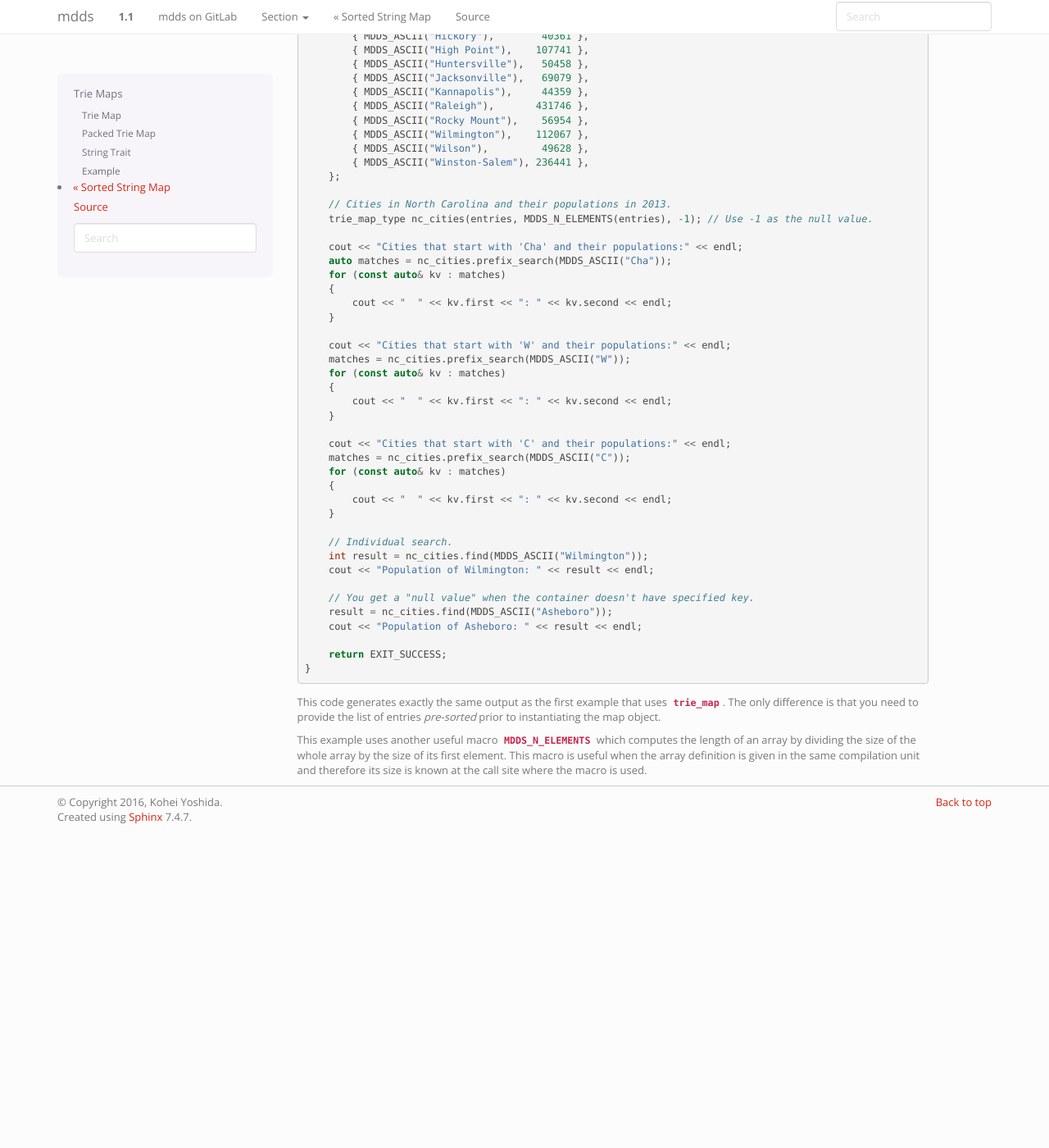
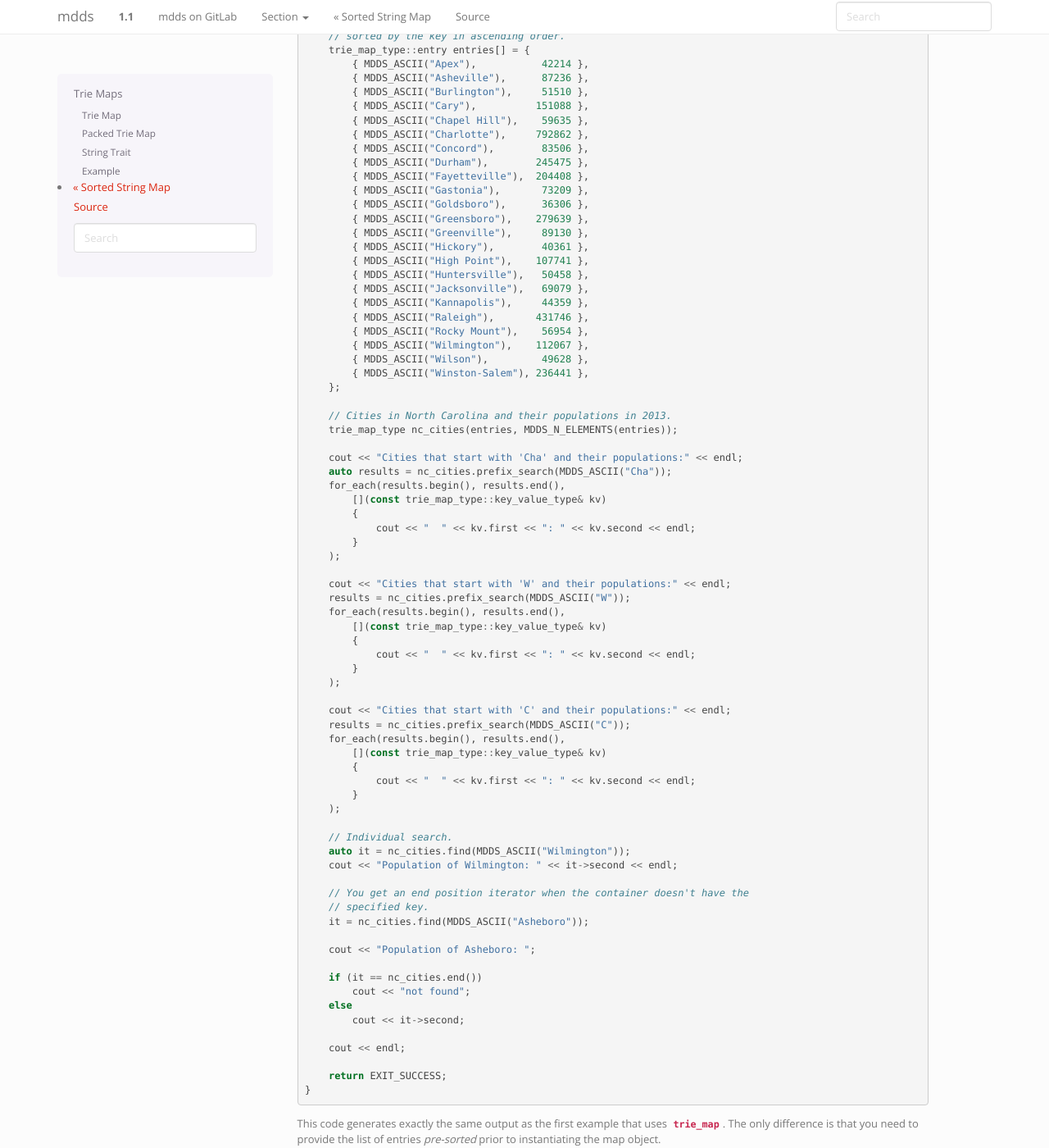
Before and after one commit to kohei-us/mdds, a Sphinx documentation site: the page built from doc/trie_map.rst, in a window 1280 px wide and 1400 px high, scrolled down 2777 px. Shown: the whole window at 82% size. Built offline with Sphinx 7.4.7, drawn with Linux system fonts in a browser that asks for light colours; before the commit the page ends 3792 px from its top, so only the background shows below that; some of the changed text lies outside the part shown.

Commit message:
Update the docs with new example code snippets.

```diff
--- a/doc/trie_map.rst
+++ b/doc/trie_map.rst
@@ -44,7 +44,7 @@ and reduced memory footprint.
     int main()
     {
         // Cities in North Carolina and their populations in 2013.
-        trie_map_type nc_cities(-1); // Use -1 as the null value.
+        trie_map_type nc_cities;
 
         // Insert key-value pairs.
         nc_cities.insert(MDDS_ASCII("Charlotte"),     792862);
@@ -72,36 +72,51 @@ and reduced memory footprint.
         nc_cities.insert(MDDS_ASCII("Goldsboro"),     36306);
 
         cout << "Cities that start with 'Cha' and their populations:" << endl;
-        auto matches = nc_cities.prefix_search(MDDS_ASCII("Cha"));
-        for (const auto& kv : matches)
-        {
-            cout << "  " << kv.first << ": " << kv.second << endl;
-        }
+        auto results = nc_cities.prefix_search(MDDS_ASCII("Cha"));
+        for_each(results.begin(), results.end(),
+            [](const trie_map_type::key_value_type& kv)
+            {
+                cout << "  " << kv.first << ": " << kv.second << endl;
+            }
+        );
 
         cout << "Cities that start with 'W' and their populations:" << endl;
-        matches = nc_cities.prefix_search(MDDS_ASCII("W"));
-        for (const auto& kv : matches)
-        {
-            cout << "  " << kv.first << ": " << kv.second << endl;
-        }
+        results = nc_cities.prefix_search(MDDS_ASCII("W"));
+        for_each(results.begin(), results.end(),
+            [](const trie_map_type::key_value_type& kv)
+            {
+                cout << "  " << kv.first << ": " << kv.second << endl;
+            }
+        );
 
         // Create a compressed version of the container.  It works nearly identically.
         auto packed = nc_cities.pack();
 
         cout << "Cities that start with 'C' and their populations:" << endl;
-        matches = packed.prefix_search(MDDS_ASCII("C"));
-        for (const auto& kv : matches)
-        {
-            cout << "  " << kv.first << ": " << kv.second << endl;
-        }
+        auto packed_results = packed.prefix_search(MDDS_ASCII("C"));
+        for_each(packed_results.begin(), packed_results.end(),
+            [](const trie_map_type::key_value_type& kv)
+            {
+                cout << "  " << kv.first << ": " << kv.second << endl;
+            }
+        );
 
         // Individual search.
-        int result = packed.find(MDDS_ASCII("Wilmington"));
-        cout << "Population of Wilmington: " << result << endl;
+        auto it = packed.find(MDDS_ASCII("Wilmington"));
+        cout << "Population of Wilmington: " << it->second << endl;
 
-        // You get a "null value" when the container doesn't have specified key.
-        result = packed.find(MDDS_ASCII("Asheboro"));
-        cout << "Population of Asheboro: " << result << endl;
+        // You get an end position iterator when the container doesn't have the
+        // specified key.
+        it = packed.find(MDDS_ASCII("Asheboro"));
+
+        cout << "Population of Asheboro: ";
+
+        if (it == packed.end())
+            cout << "not found";
+        else
+            cout << it->second;
+
+        cout << endl;
 
         return EXIT_SUCCESS;
     }
@@ -127,7 +142,7 @@ You'll get the following output when compiling the above code and executing it::
       Charlotte: 792862
       Concord: 83506
     Population of Wilmington: 112067
-    Population of Asheboro: -1
+    Population of Asheboro: not found
 
 Here is a version that uses :cpp:class:`~mdds::packed_trie_map`::
 
@@ -170,36 +185,51 @@ Here is a version that uses :cpp:class:`~mdds::packed_trie_map`::
         };
 
         // Cities in North Carolina and their populations in 2013.
-        trie_map_type nc_cities(entries, MDDS_N_ELEMENTS(entries), -1); // Use -1 as the null value.
+        trie_map_type nc_cities(entries, MDDS_N_ELEMENTS(entries));
 
         cout << "Cities that start with 'Cha' and their populations:" << endl;
-        auto matches = nc_cities.prefix_search(MDDS_ASCII("Cha"));
-        for (const auto& kv : matches)
-        {
-            cout << "  " << kv.first << ": " << kv.second << endl;
-        }
+        auto results = nc_cities.prefix_search(MDDS_ASCII("Cha"));
+        for_each(results.begin(), results.end(),
+            [](const trie_map_type::key_value_type& kv)
+            {
+                cout << "  " << kv.first << ": " << kv.second << endl;
+            }
+        );
 
         cout << "Cities that start with 'W' and their populations:" << endl;
-        matches = nc_cities.prefix_search(MDDS_ASCII("W"));
-        for (const auto& kv : matches)
-        {
-            cout << "  " << kv.first << ": " << kv.second << endl;
-        }
+        results = nc_cities.prefix_search(MDDS_ASCII("W"));
+        for_each(results.begin(), results.end(),
+            [](const trie_map_type::key_value_type& kv)
+            {
+                cout << "  " << kv.first << ": " << kv.second << endl;
+            }
+        );
 
         cout << "Cities that start with 'C' and their populations:" << endl;
-        matches = nc_cities.prefix_search(MDDS_ASCII("C"));
-        for (const auto& kv : matches)
-        {
-            cout << "  " << kv.first << ": " << kv.second << endl;
-        }
+        results = nc_cities.prefix_search(MDDS_ASCII("C"));
+        for_each(results.begin(), results.end(),
+            [](const trie_map_type::key_value_type& kv)
+            {
+                cout << "  " << kv.first << ": " << kv.second << endl;
+            }
+        );
 
         // Individual search.
-        int result = nc_cities.find(MDDS_ASCII("Wilmington"));
-        cout << "Population of Wilmington: " << result << endl;
+        auto it = nc_cities.find(MDDS_ASCII("Wilmington"));
+        cout << "Population of Wilmington: " << it->second << endl;
 
-        // You get a "null value" when the container doesn't have specified key.
-        result = nc_cities.find(MDDS_ASCII("Asheboro"));
-        cout << "Population of Asheboro: " << result << endl;
+        // You get an end position iterator when the container doesn't have the
+        // specified key.
+        it = nc_cities.find(MDDS_ASCII("Asheboro"));
+
+        cout << "Population of Asheboro: ";
+
+        if (it == nc_cities.end())
+            cout << "not found";
+        else
+            cout << it->second;
+
+        cout << endl;
 
         return EXIT_SUCCESS;
     }
```
